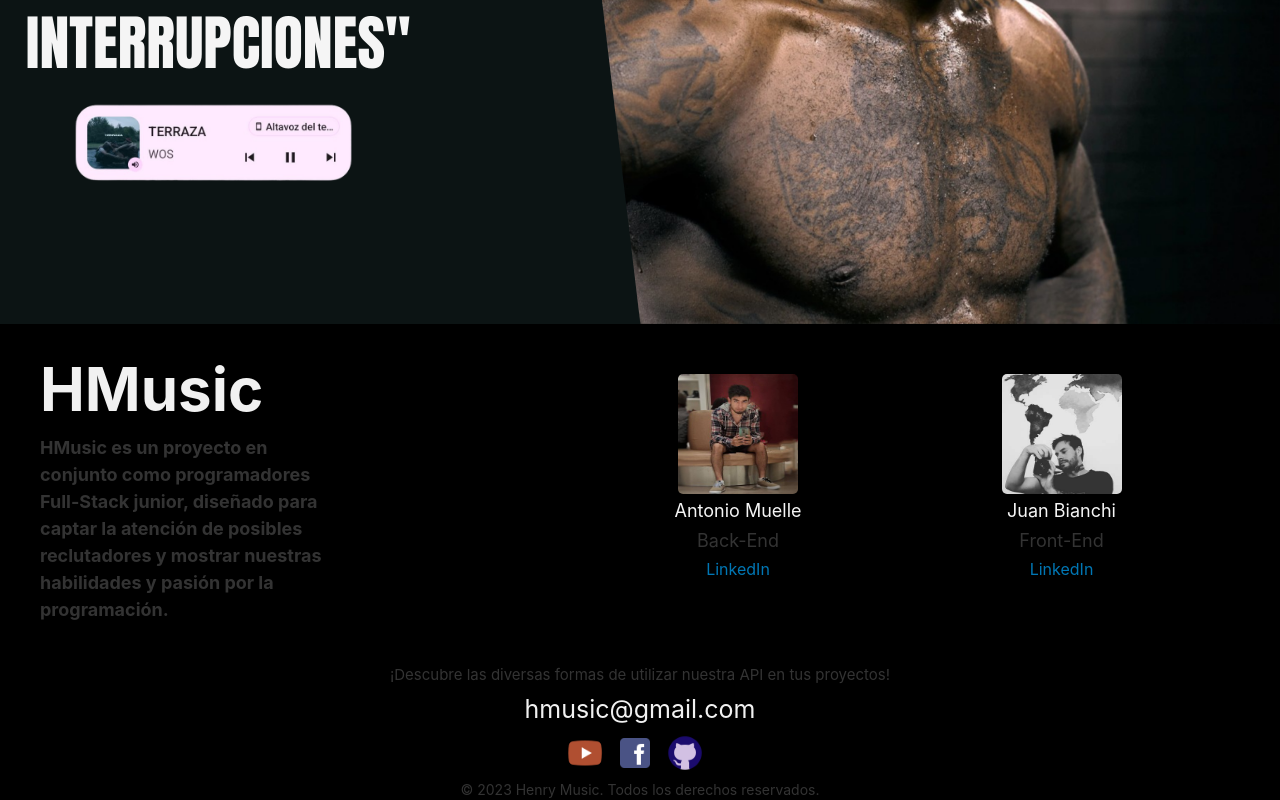
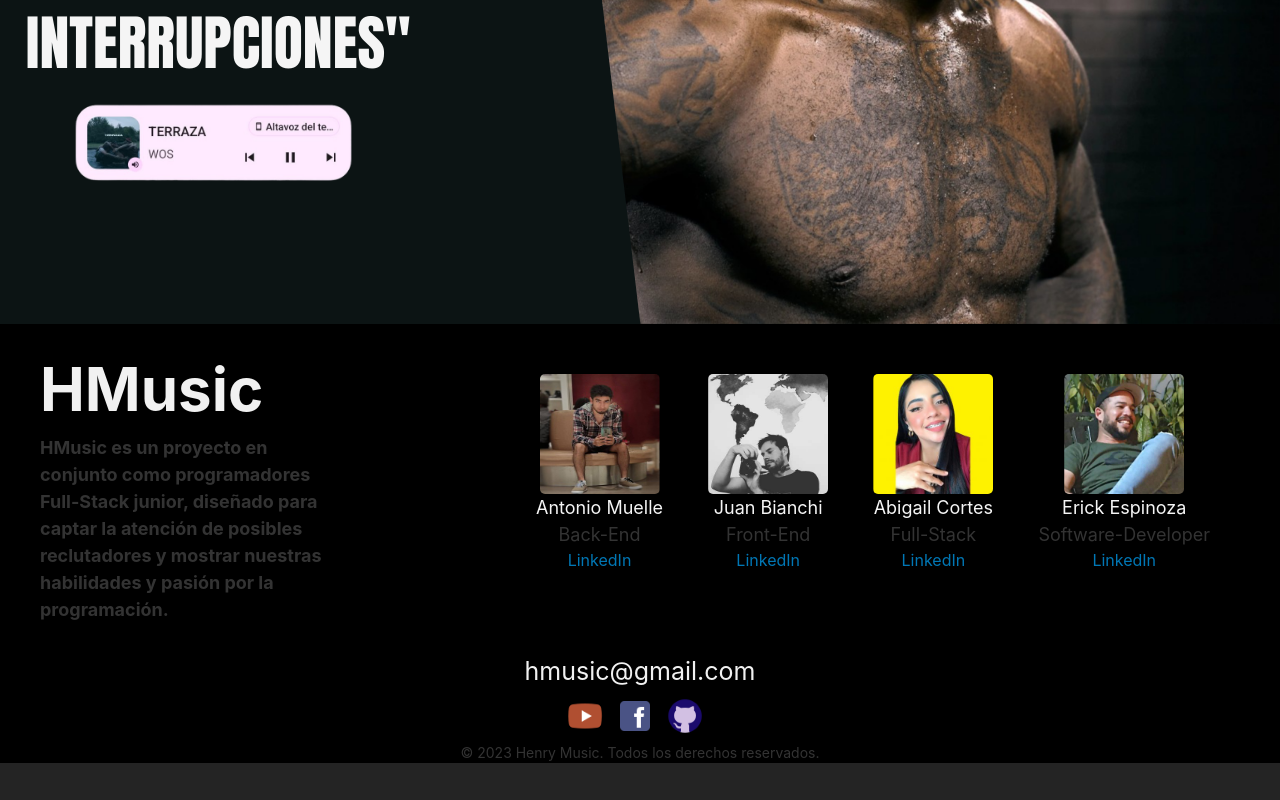
Before and after one commit to antomuelle/henry-music, a React (Vite) app: page / in a window 1280 px wide. Shown: the part 1926-2726 px from the top of the page. After the commit the page ends 2689 px from the top, so only its background shows below. Built offline with nearby package versions, Linux system fonts and the light colour scheme; no server answers.

Commit message:
arreglos footer

```diff
--- a/src/components/FooterLanding.jsx
+++ b/src/components/FooterLanding.jsx
@@ -7,7 +7,8 @@ import fb from '../assets/fb.png'
 import git from '../assets/github.png'
 import juan from '../assets/team/bianchi.jpg'
 import antonio from '../assets/team/antonio.jpg'
-
+import abigail from '../assets/team/abi.jpg'
+import erick from '../assets/team/erick.jpg'
 
 function FooterLanding() {
     return (
@@ -33,11 +34,24 @@ function FooterLanding() {
                             <p style={{ color: '#333' }}> Front-End</p>
                             <a href="https://www.linkedin.com/in/juan-jose-bianchi/" target="_blank">LinkedIn</a>
                         </div>
+                        <div>
+                            <img src={abigail} alt="abigail" />
+                            <p>Abigail Cortes</p>
+                            <p style={{ color: '#333' }}> Full-Stack</p>
+                            <a href="https://www.linkedin.com/in/abigail-cort%C3%A9s-s%C3%A1nchez/" target="_blank">LinkedIn</a>
+                        </div>
+                        <div>
+                            <img src={erick} alt="erick" />
+                            <p>Erick Espinoza</p>
+                            <p style={{ color: '#333' }}> Software-Developer</p>
+                            <a href="https://www.linkedin.com/in/ericks-espinoza-g%C3%B3mez-58b9b8231/" target="_blank">LinkedIn</a>
+                        </div>
+
                     </Imagenes>
                 </FooterContainer>
                 <Container>
                     <ContactInfo>
-                        <span>¡Descubre las diversas formas de utilizar nuestra API en tus proyectos!</span>
+                        {/* <span>¡Descubre las diversas formas de utilizar nuestra API en tus proyectos!</span> */}
                         <p> hmusic@gmail.com</p>
                     </ContactInfo>
                     <SocialMediaLinks>
--- a/src/styles/FooterLanding.js
+++ b/src/styles/FooterLanding.js
@@ -11,6 +11,7 @@ import styled from 'styled-components'
 
    @media (max-width: 768px) {
     width: auto;
+
    }
 `;
 
@@ -48,15 +49,16 @@ export const CompanyName = styled.h3`
 
 export const Imagenes = styled.div`
   display: flex;
-  justify-content: center;
+  justify-content: space-between;
   width: 100%;
-  gap: 200px;
+  gap: 0px;
   padding-top: 30px;
+  padding-right: 50px;
   div {
     display: flex;
     flex-direction: column;
     align-items: center;
-    gap: 3px;
+    gap: 0px;
   }
 
   p{
@@ -78,16 +80,23 @@ export const Imagenes = styled.div`
     display: flex;
     flex-direction: column;
    width: 100%;
-   gap: 13px;
+   gap: 0px;
    align-items: center;
    text-align: center;
    padding: 0;
    margin-left: 30px;
-   padding-top: 30px;
+   padding-top: 20px;
 
    img{
-    width: 80px;
-    height: 80px;
+    width: 70px;
+    height: 70px;
+   }
+   p{
+    font-size: 13px;
+   }
+
+   a{
+    font-size: 13px;
    }
   }
 `;
--- a/src/views/LandingOne.jsx
+++ b/src/views/LandingOne.jsx
@@ -16,6 +16,8 @@ const Cursor = styled.div`
   background-color: #254f48;
   pointer-events: none;
   z-index: 9999;
+
+  @media(max-width: 768px){display:none}
 `;
 
 function LandingOne() {
```
